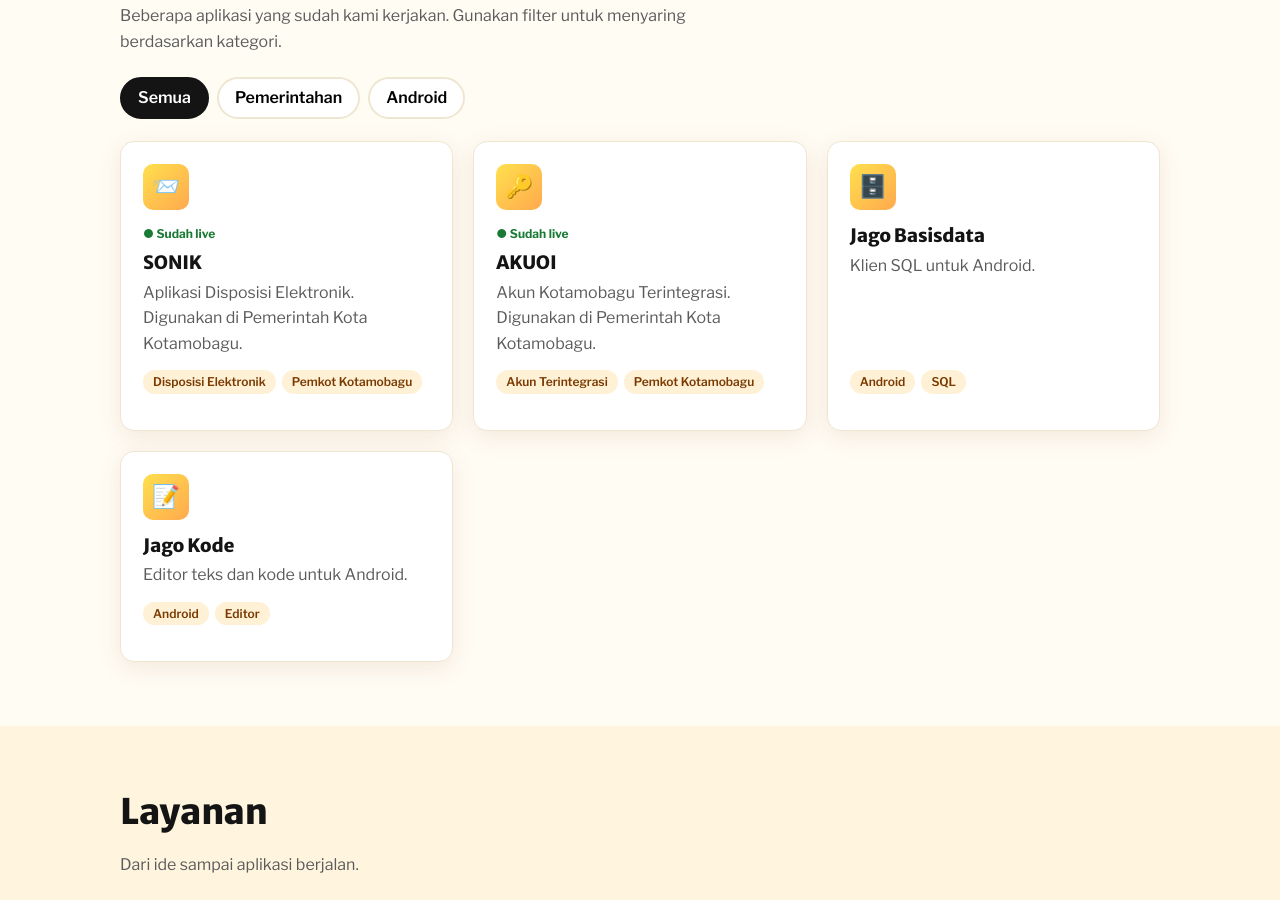
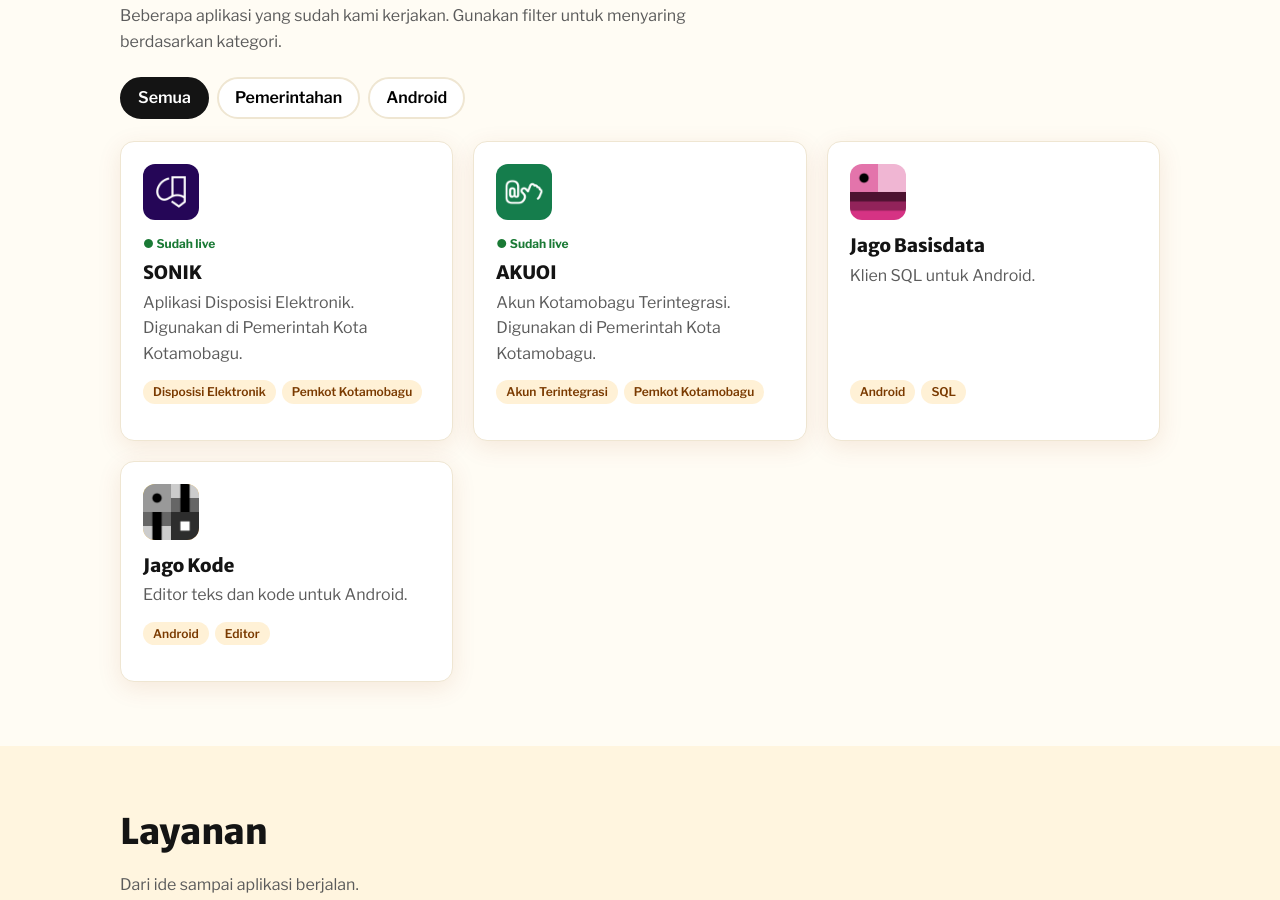
Before and after one commit to isutriadi/sutriadi-web, a plain HTML site: page index.html in a window 1280 px wide. Shown: the part 773-1673 px from the top of the page. Drawn offline with nearby package versions, Linux system fonts and the light colour scheme.

Commit message:
Use real app logos for SONIK, AKUOI, Jago Basisdata, Jago Kode
Co-Authored-By: Claude Sonnet 5.5 <noreply@anthropic.com>
Claude-Session: https://claude.ai/code/session_01Fw8sEkZL6HKSibQsagYNe9

```diff
--- a/app.js
+++ b/app.js
@@ -6,16 +6,16 @@ const CONFIG = {
 /* Daftar aplikasi.
    status: "live" | "dev" | "" (kosong = lencana status disembunyikan)   |   url / repo boleh dikosongkan ("") */
 const APPS = [
-  { name: "SONIK", icon: "📨", category: "Pemerintahan", status: "live",
+  { name: "SONIK", icon: "assets/apps/sonik.png", category: "Pemerintahan", status: "live",
     desc: "Aplikasi Disposisi Elektronik. Digunakan di Pemerintah Kota Kotamobagu.",
     tags: ["Disposisi Elektronik", "Pemkot Kotamobagu"], url: "", repo: "" },
-  { name: "AKUOI", icon: "🔑", category: "Pemerintahan", status: "live",
+  { name: "AKUOI", icon: "assets/apps/akuoi.png", category: "Pemerintahan", status: "live",
     desc: "Akun Kotamobagu Terintegrasi. Digunakan di Pemerintah Kota Kotamobagu.",
     tags: ["Akun Terintegrasi", "Pemkot Kotamobagu"], url: "", repo: "" },
-  { name: "Jago Basisdata", icon: "🗄️", category: "Android", status: "",
+  { name: "Jago Basisdata", icon: "assets/apps/jago-basisdata.png", category: "Android", status: "",
     desc: "Klien SQL untuk Android.",
     tags: ["Android", "SQL"], url: "", repo: "" },
-  { name: "Jago Kode", icon: "📝", category: "Android", status: "",
+  { name: "Jago Kode", icon: "assets/apps/jago-kode.png", category: "Android", status: "",
     desc: "Editor teks dan kode untuk Android.",
     tags: ["Android", "Editor"], url: "", repo: "" }
 ];
@@ -39,7 +39,7 @@ function card(a) {
   const live = a.status === "live";
   const badge = a.status ? el("span", { class: "status " + (live ? "live" : "dev") }, live ? "● Sudah live" : "● Dalam pengembangan") : "";
   return el("article", { class: "app" },
-    el("div", { class: "ico", "aria-hidden": "true" }, a.icon || "🧩"),
+    el("div", { class: "ico", "aria-hidden": "true" }, /\.(png|svg|webp|jpe?g)$/i.test(a.icon || "") ? el("img", { src: a.icon, alt: "", width: "56", height: "56", loading: "lazy" }) : (a.icon || "🧩")),
     badge,
     el("h3", {}, a.name),
     el("p", {}, a.desc),
--- a/index.html
+++ b/index.html
@@ -13,7 +13,7 @@
   <link rel="preconnect" href="https://fonts.googleapis.com">
   <link rel="preconnect" href="https://fonts.gstatic.com" crossorigin>
   <link href="https://fonts.googleapis.com/css2?family=Libre+Franklin:wght@400;600;700&family=Merriweather+Sans:wght@700;800&display=swap" rel="stylesheet">
-  <link rel="stylesheet" href="style.css?v=5">
+  <link rel="stylesheet" href="style.css?v=6">
 </head>
 <body>
   <header class="nav">
@@ -119,6 +119,6 @@
     </div>
   </footer>
 
-  <script src="app.js?v=5"></script>
+  <script src="app.js?v=6"></script>
 </body>
 </html>
--- a/style.css
+++ b/style.css
@@ -54,7 +54,8 @@ h2{font-size:clamp(1.6rem,3.5vw,2.2rem)}
 .grid{display:grid;grid-template-columns:repeat(auto-fill,minmax(290px,1fr));gap:20px}
 .app{background:var(--card);border:1px solid var(--line);border-radius:var(--r);padding:22px;display:flex;flex-direction:column;box-shadow:var(--shadow);transition:transform .2s}
 .app:hover{transform:translateY(-4px)}
-.app .ico{width:46px;height:46px;border-radius:10px;display:grid;place-items:center;font-size:1.4rem;margin-bottom:14px;background:linear-gradient(135deg,var(--yellow),var(--orange))}
+.app .ico{width:56px;height:56px;border-radius:12px;display:grid;place-items:center;font-size:1.6rem;margin-bottom:14px;background:linear-gradient(135deg,var(--yellow),var(--orange));overflow:hidden}
+.app .ico img{width:100%;height:100%;object-fit:cover}
 .app h3{font-size:1.15rem;margin-bottom:.3em}
 .app p{color:var(--muted);margin:0 0 14px;flex:1}
 .tags{display:flex;flex-wrap:wrap;gap:6px;margin-bottom:14px}
```
Also changed, not shown: assets/apps/akuoi.png (added), assets/apps/jago-basisdata.png (added), assets/apps/jago-kode.png (added), assets/apps/sonik.png (added).
